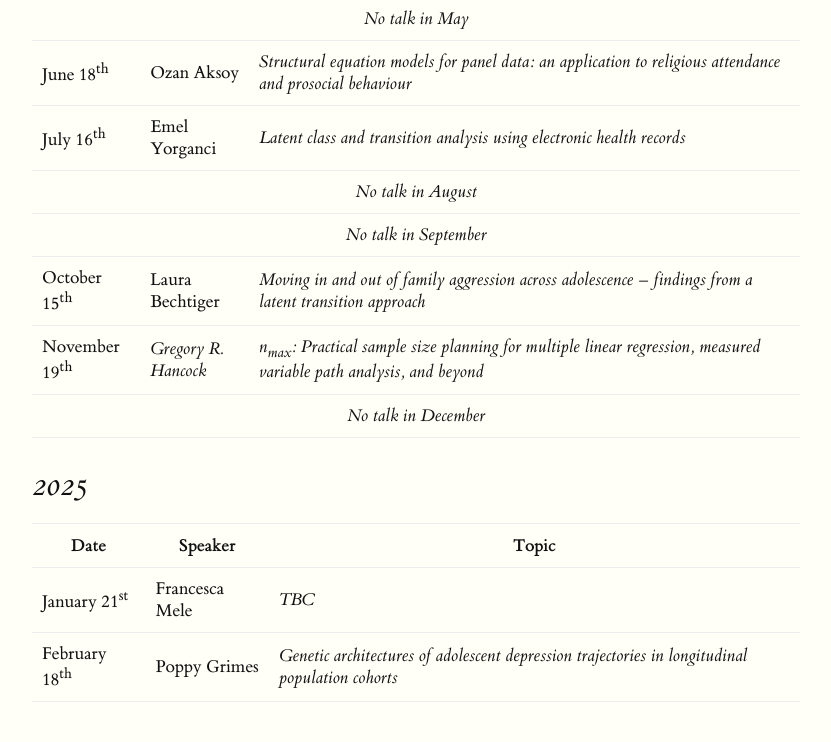
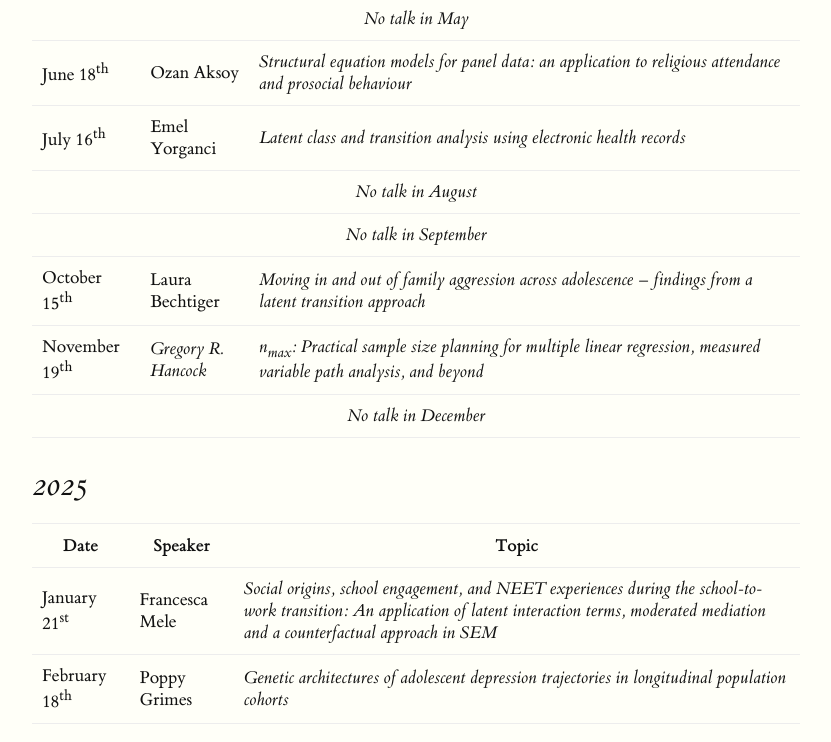
Before and after one commit to ewancarr/semantics, a plain HTML site: page index.html in a window 1280 px wide. Shown: the part 1664-2406 px from the top of the page, without its empty margins (224-1055 px from the left). Before the commit the page ends 2384 px from the top, so only its background shows below. Drawn offline with Linux system fonts and the light colour scheme.

Commit message:
Update title

```diff
--- a/index.html
+++ b/index.html
@@ -135,7 +135,7 @@
                 <tr>
                     <td>January 21<sup>st</sup></td>
                     <td>Francesca Mele</td>
-                    <td><i>TBC</i></td>
+                    <td><i>Social origins, school engagement, and NEET experiences during the school-to-work transition:  An application of latent interaction terms, moderated mediation and a counterfactual approach in SEM</i></td>
                 </tr>
                 <tr>
                     <td>February 18<sup>th</sup></td>
```
